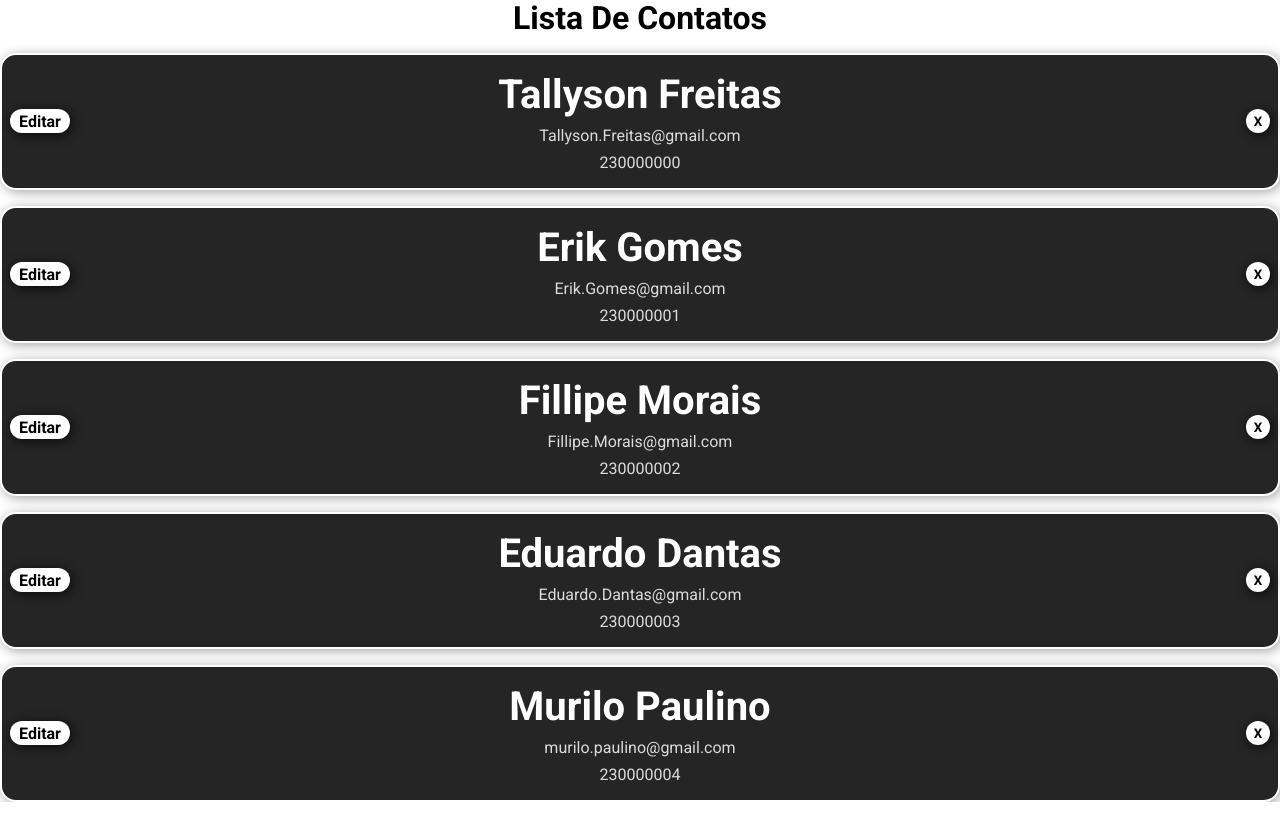
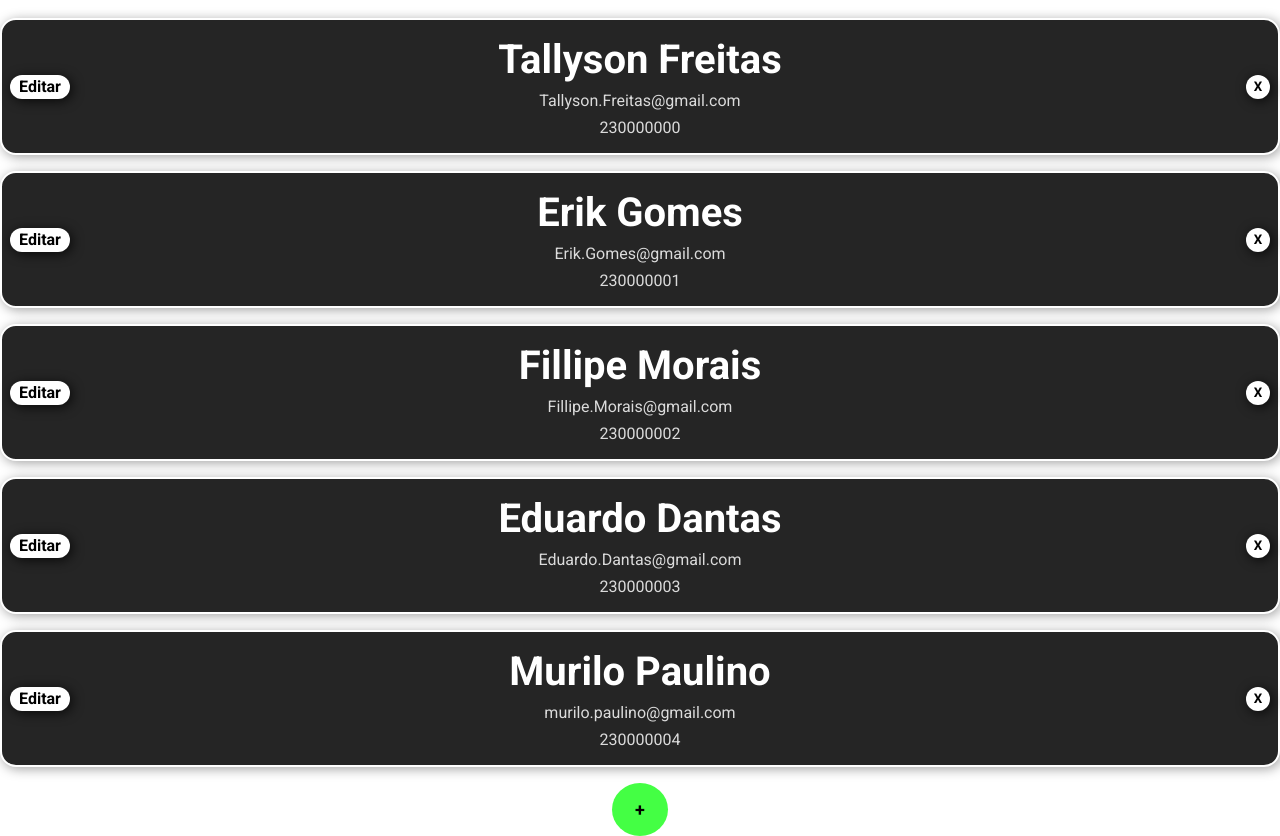
Before and after one commit to TallysonFreitas/Lista-de-contatos, a React (Create React App) app: page / in a window 1280 px wide. Before the commit the page ends 802 px from the top, so only its background shows below. Built offline with nearby package versions, Linux system fonts and the light colour scheme.

Commit message:
Adiciona BotaoAdiciona

```diff
--- a/src/containers/ListaDeContatos/index.tsx
+++ b/src/containers/ListaDeContatos/index.tsx
@@ -1,10 +1,13 @@
 import { useSelector } from 'react-redux'
 import ContatoItem from '../../components/ContatoItem'
-import { SContainer } from './style'
+import { SBotaoAdicionar, SContainer } from './style'
 import { RootReducer } from '../../store'
 import { ContatoItemType } from '../../components/ContatoItem/style'
+import { useNavigate } from 'react-router-dom'
 
 const ListaDeContatos = () => {
+  const navigate = useNavigate()
+
   const { agenda } = useSelector((state: RootReducer) => state)
   return (
     <SContainer>
@@ -18,6 +21,13 @@ const ListaDeContatos = () => {
           telefone={each.telefone}
         />
       ))}
+      <SBotaoAdicionar
+        onClick={() => {
+          navigate('/nova-tarefa')
+        }}
+      >
+        +
+      </SBotaoAdicionar>
     </SContainer>
   )
 }
--- a/src/containers/ListaDeContatos/style.ts
+++ b/src/containers/ListaDeContatos/style.ts
@@ -8,4 +8,17 @@ export const SContainer = styled.div`
   align-items: center;
   flex-direction: column;
   gap: 16px;
+  position: relative;
 `
+export const SBotaoAdicionar = styled.a`
+  max-width: 56px;
+  width: 100%;
+  text-align: center;
+  cursor: pointer;
+  padding: 16px;
+  display: block;
+  background-color: #4f4;
+  font-weight: bold;
+  font-size: 18px;
+  border-radius: 50%;
+`
```
